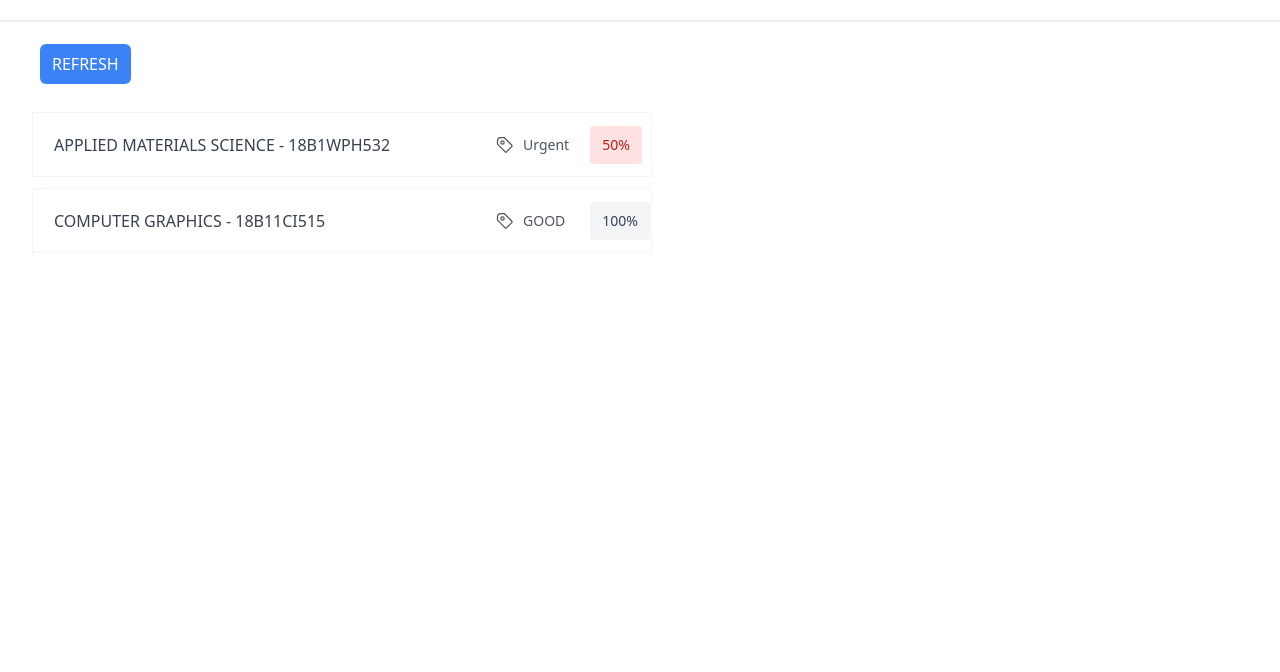
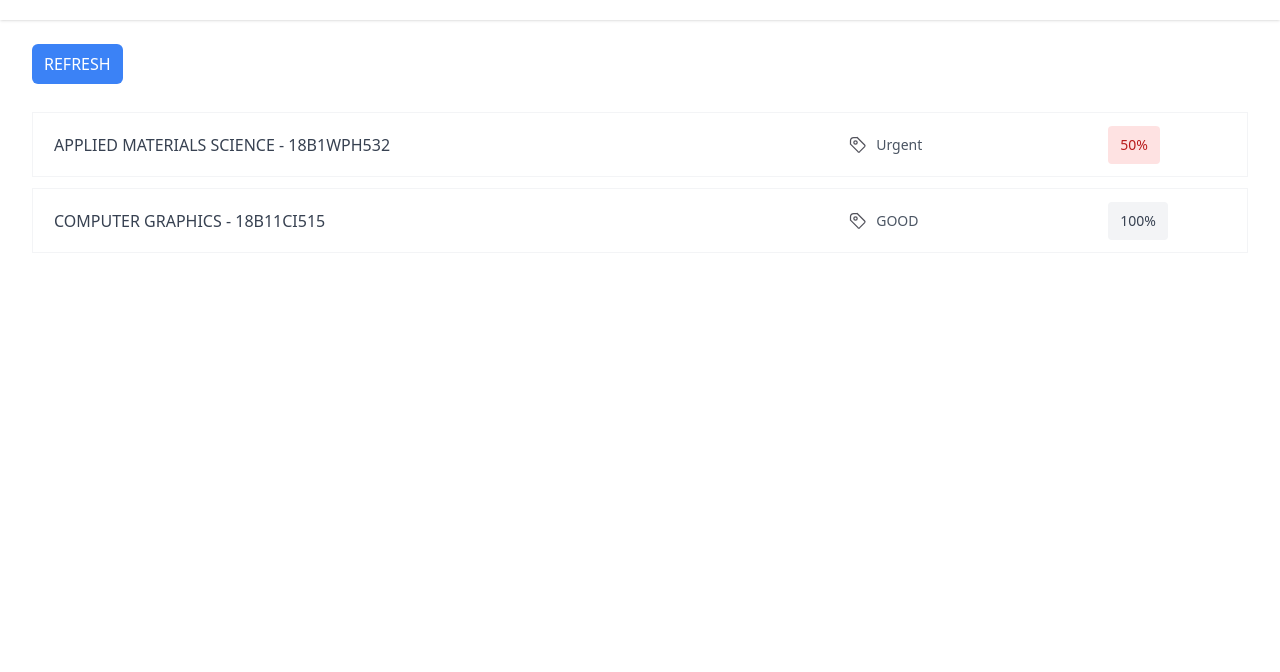
Before and after one commit to vaaibhavsharma/attendanceTracker-UI, a website: page pages/index.html in a window 1280 px wide. Shown: the part 128-800 px from the top of the page. Drawn offline with Linux system fonts and the light colour scheme.

Commit message:
minor changes

```diff
--- a/pages/index.html
+++ b/pages/index.html
@@ -87,13 +87,13 @@
     </header>
     <main class="min-h-screen">
       <div class="mx-auto max-w-7xl py-6 sm:px-6 lg:px-8">
-        <form class="ml-2">
-          <button type="submit" class="text-white hover:bg-gray-700 hover:text-white bg-blue-500 block px-3 py-2 rounded-md">REFRESH</button>
+        <form>
+          <button type="submit" class="text-white hover:bg-gray-700 hover:text-white bg-blue-500 block px-3 py-2 rounded-md text-base font-medium">REFRESH</button>
         </form>
         <!-- MY CONTENT -->
         <div class="mt-7 overflow-x-auto">
 
-            <table class="w-2/4 lg:whitespace-nowrap">
+            <table class="w-8/12 sm:w-full md:whitespace-nowrap">
                 <tbody>
                     <tr tabindex="0" class="focus:outline-none h-16 border border-gray-100 rounded">
                         <td class="">
```
Also changed, not shown: dist/output.css.
